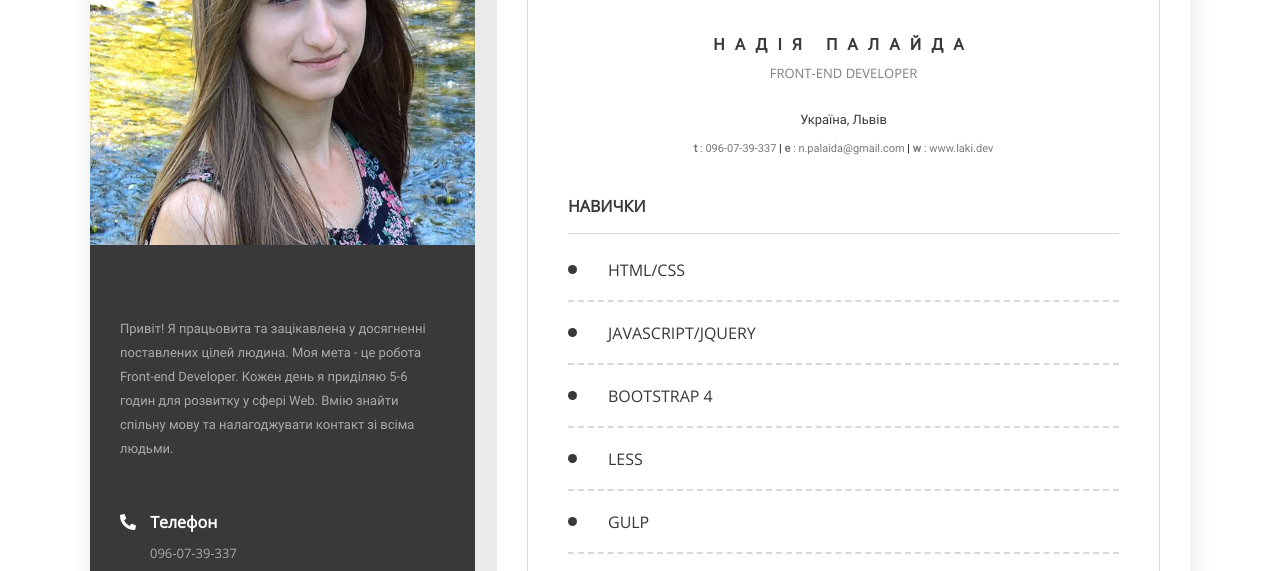
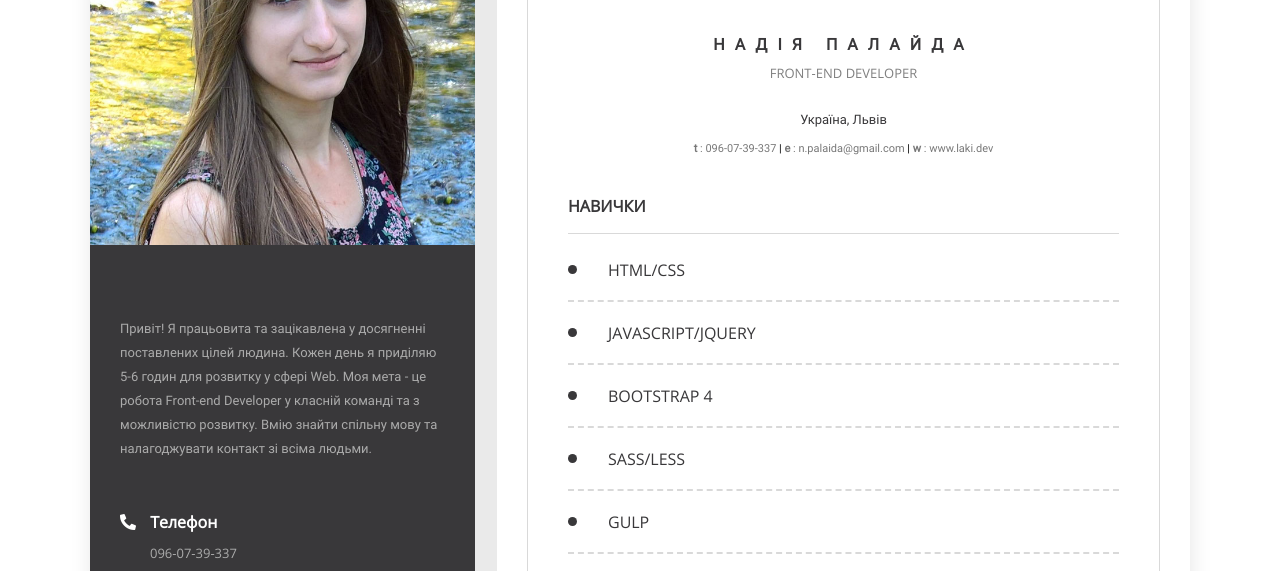
Before and after one commit to nadiia-palaida/portfolio-pdf, a website: page src/index.html in a window 1280 px wide. Shown: the part 175-746 px from the top of the page. Drawn offline with nearby package versions, Linux system fonts and the light colour scheme; files that its build step writes are made by us from their sources.

Commit message:
add some information

```diff
--- a/src/index.html
+++ b/src/index.html
@@ -14,17 +14,17 @@
 			<div class="profile-photo"></div>
 			<div class="profile-info">
 				<!-- <h2 class="heading heading-light">Profile</h2> -->
-				<p class="profile-text">Привіт! Я працьовита та зацікавлена у досягненні поставлених цілей людина. Моя мета - це робота Front-end Developer. Кожен день я приділяю 5-6 годин для розвитку у сфері Web. Вмію знайти спільну мову та налагоджувати контакт зі всіма людьми.
+				<p class="profile-text">Привіт! Я працьовита та зацікавлена у досягненні поставлених цілей людина. Кожен день я приділяю 5-6 годин для розвитку у сфері Web. Моя мета - це робота Front-end Developer у класній команді та з можливістю розвитку. Вмію знайти спільну мову та налагоджувати контакт зі всіма людьми.
 				</p>
 
 				<div class="contacts">
 					<div class="contacts-item">
 						<h3 class="contacts-title"><i class="fas fa-phone-alt"></i> Телефон</h3>
-						<a href="tel: +380960739337" class="contacts-link">096-07-39-337</a>
+						<a href="tel:+380960739337" class="contacts-link">096-07-39-337</a>
 					</div>
 					<div class="contacts-item">
 						<h3 class="contacts-title"><i class="fas fa-envelope"></i> Email</h3>
-						<a href="mailto: n.palaida@gmail.com" class="contacts-link"> n.palaida@gmail.com</a>
+						<a href="mailto:n.palaida@gmail.com" class="contacts-link"> n.palaida@gmail.com</a>
 					</div>
 					<div class="contacts-item">
 						<h3 class="contacts-title"><i class="fas fa-globe-americas"></i> Web</h3>
@@ -105,7 +105,7 @@
 							<p class="list-item_text"></p>
 						</li>
 						<li class="list-item">
-							<h4 class="list-item_title">Less</h4>
+							<h4 class="list-item_title">Sass/Less</h4>
 							<span class="list-item_date"></span>
 							<p class="list-item_text"></p>
 						</li>
```
